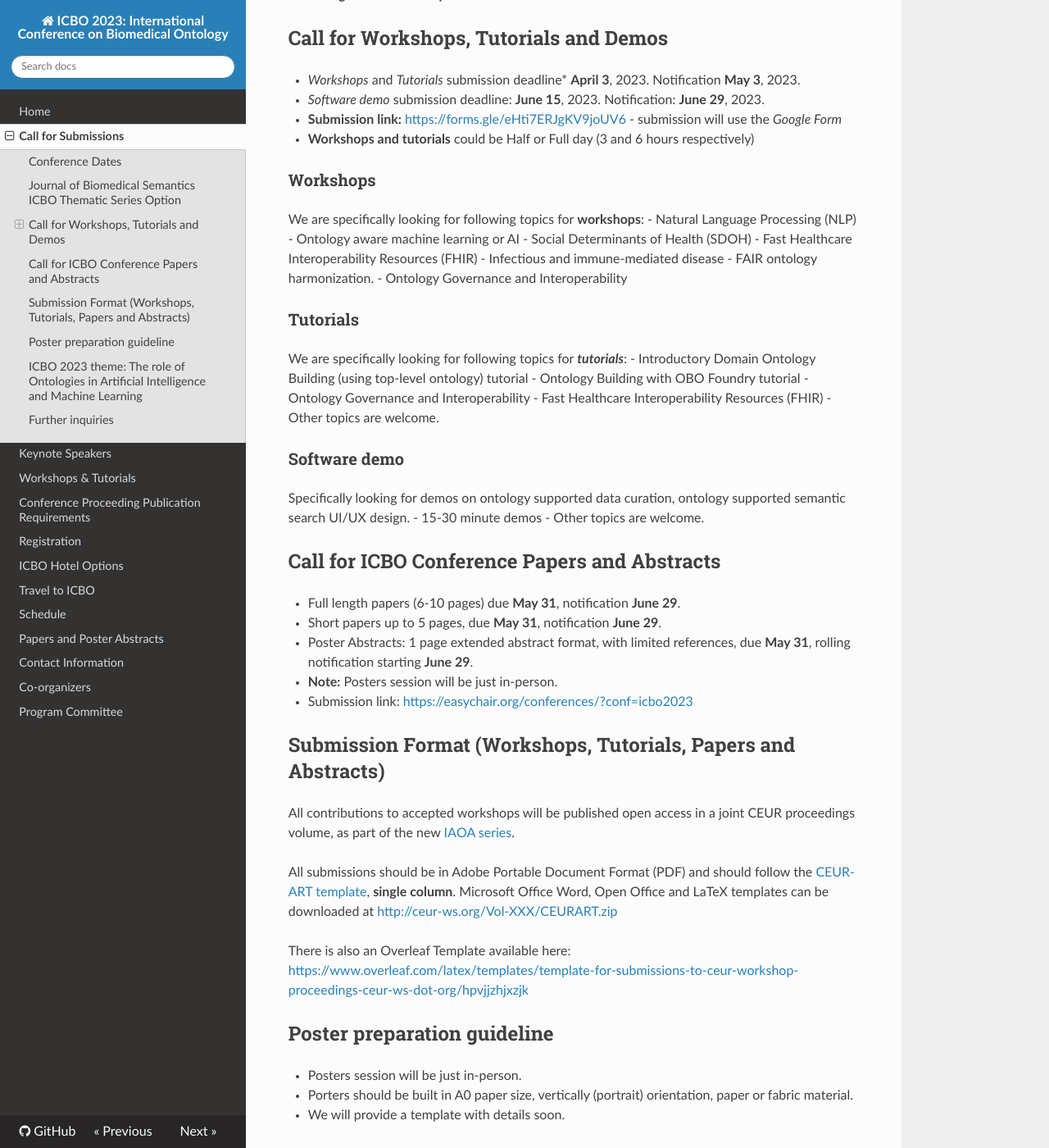
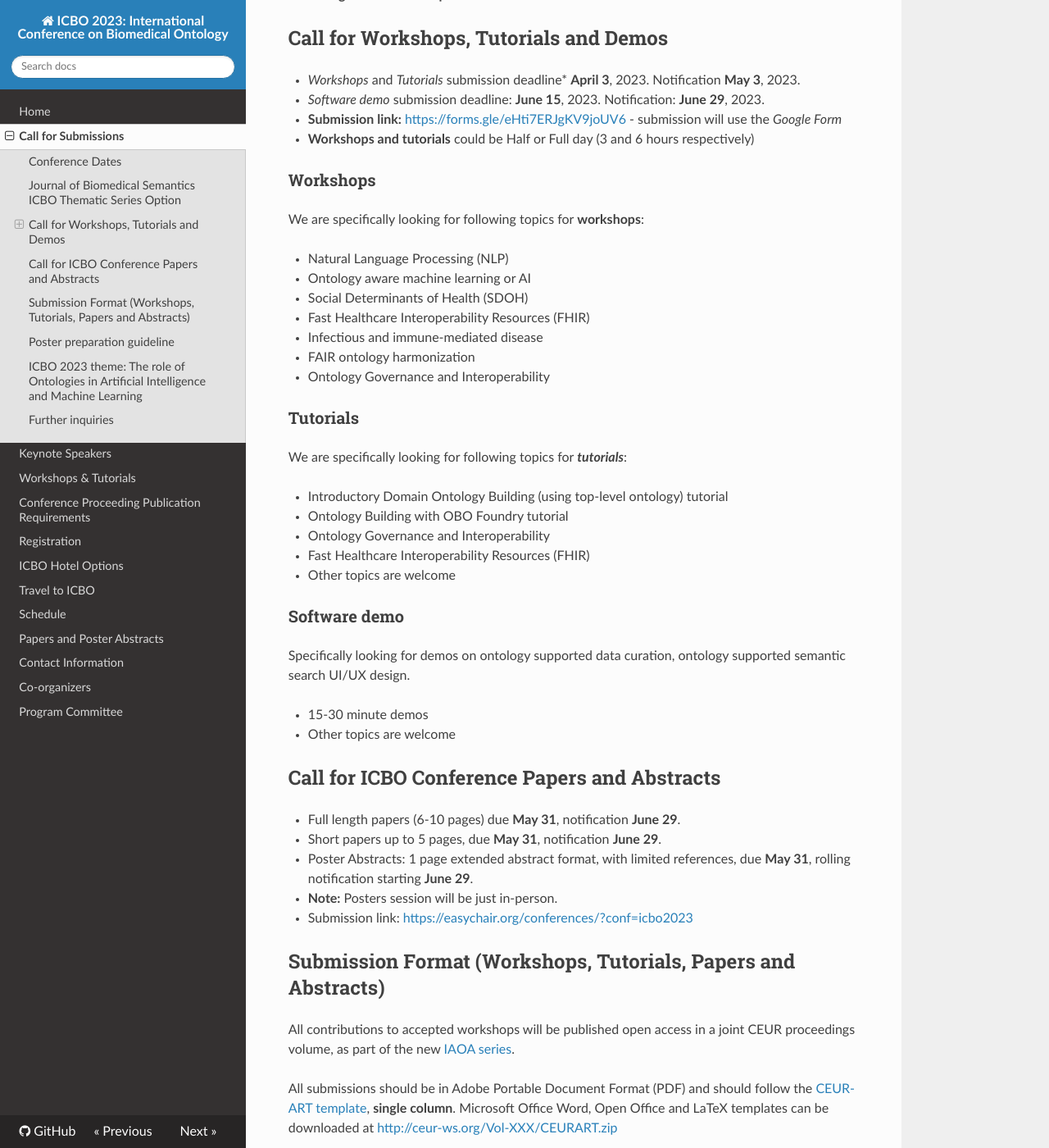
Before and after one commit to ICBO-conference/icbo2023, an MkDocs documentation site: the page built from docs/call-for-submissions.md, in a window 1280 px wide and 1400 px high, scrolled down 778 px. Shown: the whole window at 82% size. Built offline with MkDocs 1.6.1, drawn with Linux system fonts in a browser that asks for light colours; nearby versions of some CDN libraries.

```diff
--- a/docs/call-for-submissions.md
+++ b/docs/call-for-submissions.md
@@ -27,24 +27,29 @@ The focus of our 2023 conference is ***"The role of Ontologies in Artificial Int
 - **Workshops and tutorials** could be Half or Full day (3 and 6 hours respectively)
 ### Workshops
 We are specifically looking for following topics for **workshops**:
+
 - Natural Language Processing (NLP)
 - Ontology aware machine learning or AI
 - Social Determinants of Health (SDOH)
 - Fast Healthcare Interoperability Resources (FHIR)
 - Infectious and immune-mediated disease
-- FAIR ontology harmonization.
+- FAIR ontology harmonization
 - Ontology Governance and Interoperability
+
 ### Tutorials
 We are specifically looking for following topics for ***tutorials***:
+
 - Introductory Domain Ontology Building (using top-level ontology) tutorial
 - Ontology Building with OBO Foundry tutorial
 - Ontology Governance and Interoperability
 - Fast Healthcare Interoperability Resources (FHIR)
-- Other topics are welcome.
+- Other topics are welcome
+
 ### Software demo
 Specifically looking for demos on ontology supported data curation, ontology supported semantic search UI/UX design.
+
 - 15-30 minute demos
-- Other topics are welcome.
+- Other topics are welcome
 
 <!-- **Note**: Workshops, Tutorials, and Demos can be held in-person, hybrid or virtual/online format. -->
 <!-- **Note:** Workshops, Tutorials, and Demos can be held in a person.   -->
```
